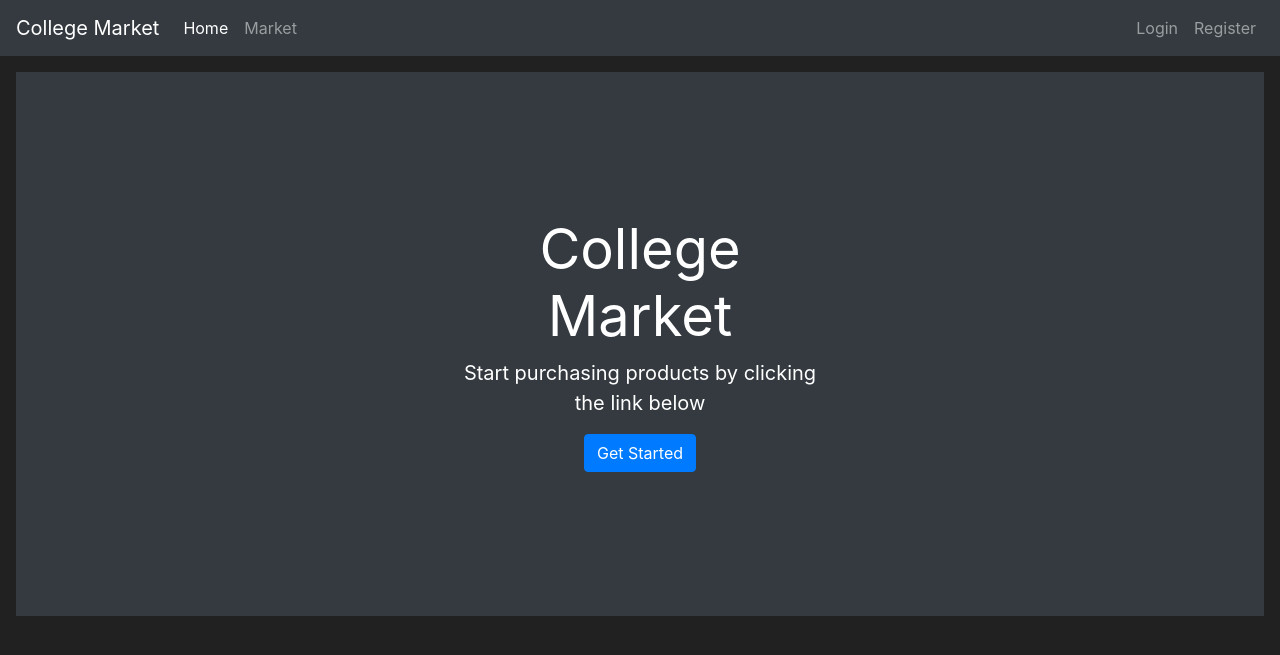
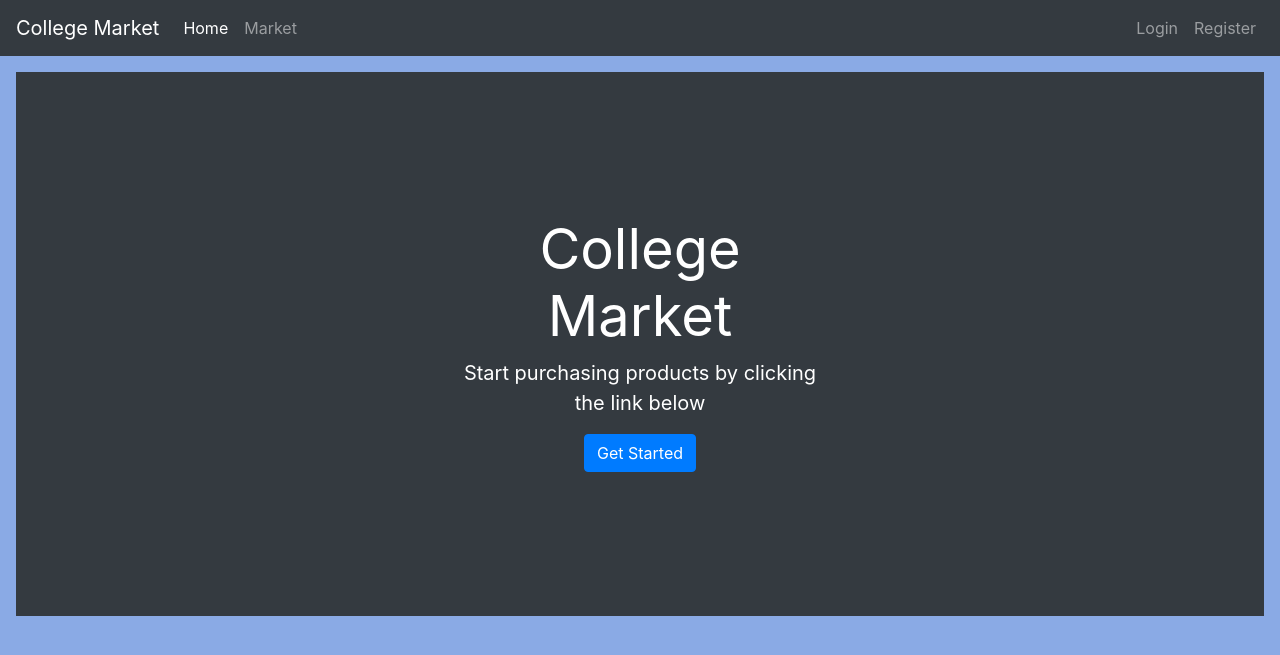
Before and after one commit to tushart29/MarketWebApplication, a Flask app: page / in a window 1280 px wide. Shown: the top 655 px of the page. Run offline with Flask 3, Linux system fonts and the light colour scheme; some libraries are stand-ins or nearby versions.

Commit message:
final stages

```diff
--- a/market/templates/base.html
+++ b/market/templates/base.html
@@ -89,7 +89,7 @@
    <!-- Below code: allows us our website to be in dark mode, and white font -->
    <style>
       body {
-      background-color: #212121;
+      background-color: #8AAAE5;
       color: white
       }
    </style>
```
Also changed, not shown: market/market.db, market/templates/market.html (line endings or trailing spaces).
